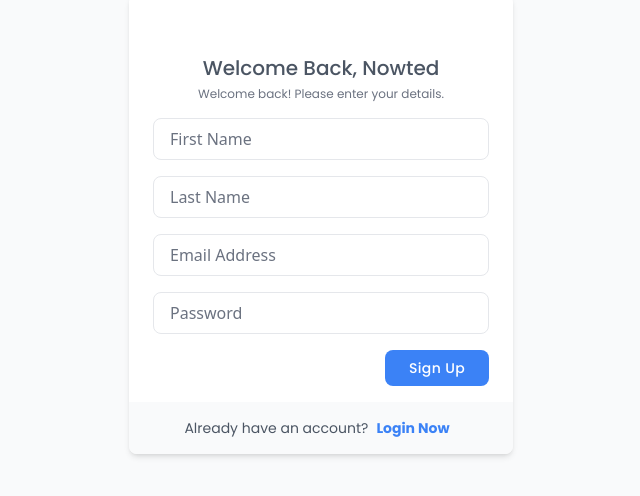
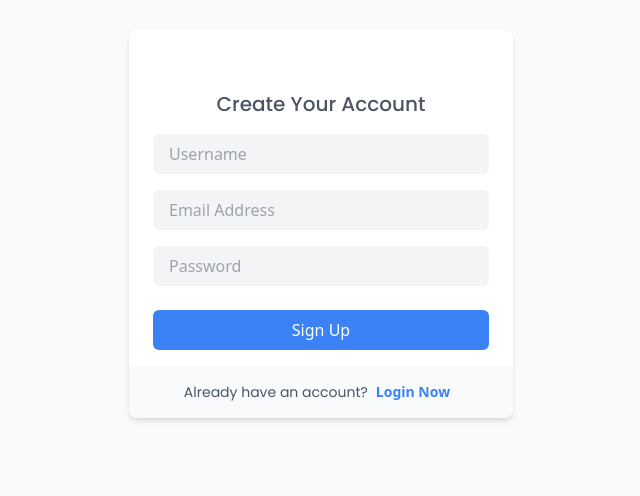
Before and after one commit to webwithtalha/Nowted, a Next.js app: page /auth/sign-up in a window 1280 px wide. Shown: the part 176-672 px from the top of the page, without its empty margins (319-959 px from the left). Built offline with nearby package versions, Linux system fonts and the light colour scheme; a web font is replaced by a local one.

Commit message:
Add user authentication service and implement SignInCard functionality

```diff
--- a/src/app/auth/sign-in/page.tsx
+++ b/src/app/auth/sign-in/page.tsx
@@ -1,8 +1,41 @@
 "use client";
 
+import React, { useState } from "react";
 import Link from "next/link";
+import { useRouter } from 'next/navigation'; // For Next.js App Router
+import { userService } from "../../services/userService";
 
 const SignInCard = () => {
+  const [email, setEmail] = useState("");
+  const [password, setPassword] = useState("");
+  const [errorMsg, setErrorMsg] = useState("");
+  const router = useRouter();
+
+  const handleSubmit = async (e: React.FormEvent) => {
+    e.preventDefault();
+    setErrorMsg("");
+
+    // Call the login function and store the entire response in a variable first
+    const result = await userService.loginUser(email.trim(), password.trim());
+
+    // Log the result to see what you are actually getting back
+    console.log("Login result:", result);
+
+    // Now try destructuring after you have confirmed what result looks like
+    const { success, token } = result;
+
+    if (success && token) {
+      localStorage.setItem("token", token);
+      router.push("/");
+    } else {
+      setErrorMsg("Invalid credentials");
+    }
+  };
+
+
+
+
+
   return (
     <div className="flex items-center justify-center min-h-screen bg-gray-50 dark:bg-customBlack">
       <div className="w-full max-w-sm mx-auto overflow-hidden bg-white rounded-lg shadow-md dark:bg-customBg">
@@ -19,21 +52,36 @@ const SignInCard = () => {
           <p className="mt-1 text-center text-xs font-poppins text-gray-500 dark:text-gray-400">
             Welcome back! Please enter your details.
           </p>
-          <form>
+
+          {errorMsg && (
+            <div className="text-center text-red-500 text-sm font-poppins mt-2">
+              {errorMsg}
+            </div>
+          )}
+
+          <form onSubmit={handleSubmit}>
             <div className="w-full mt-4">
               <input
-                className="block w-full px-4 py-2 mt-2 text-white placeholder-gray-500 bg-white border rounded-lg dark:bg-gray-800 dark:border-gray-600 dark:placeholder-gray-400 focus:border-blue-400 dark:focus:border-blue-300 focus:ring-opacity-40 focus:outline-none focus:ring focus:ring-blue-300"
+                className="block w-full px-4 py-2 mt-2 text-white placeholder-gray-500 bg-white border rounded-lg dark:bg-gray-800 dark:border-gray-600 dark:placeholder-gray-400
+                  focus:border-blue-400 dark:focus:border-blue-300 focus:ring-opacity-40 focus:outline-none focus:ring focus:ring-blue-300"
                 type="email"
                 placeholder="Email Address"
                 aria-label="Email Address"
+                value={email}
+                onChange={(e) => setEmail(e.target.value)}
+                required
               />
             </div>
             <div className="w-full mt-4">
               <input
-                className="block w-full px-4 py-2 mt-2 text-white placeholder-gray-500 bg-white border rounded-lg dark:bg-gray-800 dark:border-gray-600 dark:placeholder-gray-400 focus:border-blue-400 dark:focus:border-blue-300 focus:ring-opacity-40 focus:outline-none focus:ring focus:ring-blue-300"
+                className="block w-full px-4 py-2 mt-2 text-white placeholder-gray-500 bg-white border rounded-lg dark:bg-gray-800 dark:border-gray-600 dark:placeholder-gray-400
+                  focus:border-blue-400 dark:focus:border-blue-300 focus:ring-opacity-40 focus:outline-none focus:ring focus:ring-blue-300"
                 type="password"
                 placeholder="Password"
                 aria-label="Password"
+                value={password}
+                onChange={(e) => setPassword(e.target.value)}
+                required
               />
             </div>
             <div className="flex items-center justify-between mt-4">
@@ -46,7 +94,8 @@ const SignInCard = () => {
 
               <button
                 type="submit"
-                className="px-6 py-2 text-sm font-poppins font-medium tracking-wide text-white capitalize transition-colors duration-300 transform bg-blue-500 rounded-lg hover:bg-blue-400 focus:outline-none focus:ring focus:ring-blue-300 focus:ring-opacity-50"
+                className="px-6 py-2 text-sm font-poppins font-medium tracking-wide text-white capitalize transition-colors duration-300 transform bg-blue-500 rounded-lg hover:bg-blue-400
+                  focus:outline-none focus:ring focus:ring-blue-300 focus:ring-opacity-50"
               >
                 Sign In
               </button>
--- a/src/app/auth/sign-up/page.tsx
+++ b/src/app/auth/sign-up/page.tsx
@@ -1,12 +1,46 @@
 "use client";
 
+import React, { useState } from "react";
 import Link from "next/link";
+import { userService } from "../../services/userService";
 
 const SignUpCard = () => {
+  const [formData, setFormData] = useState({
+    username: "",
+    email: "",
+    password: "",
+  });
+  const [error, setError] = useState<string | null>(null);
+  const [success, setSuccess] = useState<string | null>(null);
+  const [loading, setLoading] = useState(false);
+
+  const handleChange = (e: React.ChangeEvent<HTMLInputElement>) => {
+    setFormData({
+      ...formData,
+      [e.target.name]: e.target.value,
+    });
+  };
+
+  const handleSubmit = async (e: React.FormEvent) => {
+    e.preventDefault();
+    setError(null);
+    setSuccess(null);
+    setLoading(true);
+
+    try {
+      await userService.createUser(formData);
+      setSuccess("User created successfully! You can now log in.");
+      setFormData({ username: "", email: "", password: "" });
+    } catch (err) {
+      setError((err as Error).message || "Failed to create user.");
+    } finally {
+      setLoading(false);
+    }
+  };
+
   return (
     <div className="flex items-center justify-center min-h-screen bg-gray-50 dark:bg-customBlack">
       <div className="w-full max-w-sm mx-auto overflow-hidden bg-white rounded-lg shadow-md dark:bg-customBg">
-        {/* Logo Section */}
         <div className="px-6 py-4">
           <div className="flex justify-center mx-auto">
             <span className="text-2xl font-bold cursor-pointer text-white font-yuji">
@@ -14,79 +48,61 @@ const SignUpCard = () => {
             </span>
           </div>
 
-          {/* Welcome Message */}
           <h3 className="mt-3 text-xl font-poppins font-medium text-center text-gray-600 dark:text-gray-200">
-            Welcome Back, Nowted
+            Create Your Account
           </h3>
-          <p className="mt-1 text-center text-xs font-poppins text-gray-500 dark:text-gray-400">
-            Welcome back! Please enter your details.
-          </p>
 
-          {/* Form Section */}
-          <form>
-            <div className="w-full mt-4">
+          <form onSubmit={handleSubmit}>
             <input
-                className="block w-full px-4 py-2 mt-2 text-white placeholder-gray-500 bg-white border rounded-lg dark:bg-gray-800 dark:border-gray-600 dark:placeholder-gray-400 focus:border-blue-400 dark:focus:border-blue-300 focus:ring-opacity-40 focus:outline-none focus:ring focus:ring-blue-300"
               type="text"
-                placeholder="First Name"
-                aria-label="First Name"
+              name="username"
+              value={formData.username}
+              onChange={handleChange}
+              placeholder="Username"
+              required
+              className="block w-full px-4 py-2 mt-4 bg-gray-100 rounded-md"
             />
-            </div>
 
-            <div className="w-full mt-4">
             <input
-                className="block w-full px-4 py-2 mt-2 text-white placeholder-gray-500 bg-white border rounded-lg dark:bg-gray-800 dark:border-gray-600 dark:placeholder-gray-400 focus:border-blue-400 dark:focus:border-blue-300 focus:ring-opacity-40 focus:outline-none focus:ring focus:ring-blue-300"
-                type="text"
-                placeholder="Last Name"
-                aria-label="Last Name"
+              type="email"
+              name="email"
+              value={formData.email}
+              onChange={handleChange}
+              placeholder="Email Address"
+              required
+              className="block w-full px-4 py-2 mt-4 bg-gray-100 rounded-md"
             />
-            </div>
 
-            {/* Email Input */}
-            <div className="w-full mt-4">
             <input
-                className="block w-full px-4 py-2 mt-2 text-white placeholder-gray-500 bg-white border rounded-lg dark:bg-gray-800 dark:border-gray-600 dark:placeholder-gray-400 focus:border-blue-400 dark:focus:border-blue-300 focus:ring-opacity-40 focus:outline-none focus:ring focus:ring-blue-300"
-                type="email"
-                placeholder="Email Address"
-                aria-label="Email Address"
+              type="password"
+              name="password"
+              value={formData.password}
+              onChange={handleChange}
+              placeholder="Password"
+              required
+              className="block w-full px-4 py-2 mt-4 bg-gray-100 rounded-md"
             />
-            </div>
-
-            {/* Password Input */}
-            <div className="w-full mt-4">
-              <input
-                className="block w-full px-4 py-2 mt-2 text-white placeholder-gray-500 bg-white border rounded-lg dark:bg-gray-800 dark:border-gray-600 dark:placeholder-gray-400 focus:border-blue-400 dark:focus:border-blue-300 focus:ring-opacity-40 focus:outline-none focus:ring focus:ring-blue-300"
-                type="password"
-                placeholder="Password"
-                aria-label="Password"
-              />
-            </div>
-
-            {/* Forget Password and Sign In Button */}
-            <div className="flex items-center justify-between mt-4">
-              <Link
-                href="/forgot-password"
-                className="text-sm text-gray-600 font-poppins dark:text-gray-200 hover:text-gray-500"
-              ></Link>
 
             <button
               type="submit"
-                className="px-6 py-2 text-sm font-poppins font-medium tracking-wide text-white capitalize transition-colors duration-300 transform bg-blue-500 rounded-lg hover:bg-blue-400 focus:outline-none focus:ring focus:ring-blue-300 focus:ring-opacity-50"
+              className="w-full px-4 py-2 mt-6 text-white bg-blue-500 rounded-md"
+              disabled={loading}
             >
-                Sign Up
+              {loading ? "Signing Up..." : "Sign Up"}
             </button>
-            </div>
           </form>
+
+          {error && <p className="mt-4 text-sm text-red-500">{error}</p>}
+          {success && <p className="mt-4 text-sm text-green-500">{success}</p>}
         </div>
 
-        {/* Footer Section */}
         <div className="flex items-center justify-center py-4 text-center bg-gray-50 dark:bg-gray-800">
           <span className="text-sm text-gray-600 font-poppins dark:text-gray-200">
             Already have an account?{" "}
           </span>
           <Link
             href="/auth/sign-in"
-            className="mx-2 text-sm font-bold font-poppins text-blue-500 dark:text-blue-400 hover:underline"
+            className="mx-2 text-sm font-bold text-blue-500 dark:text-blue-400 hover:underline"
           >
             Login Now
           </Link>
--- a/src/app/page.tsx
+++ b/src/app/page.tsx
@@ -4,6 +4,7 @@ import Sidebar from "./_components/Sidebar";
 import NoteContent from "./_components/NoteContent";
 
 export default function Home() {
+
   return (
     <div className="flex h-screen">
       <Sidebar />
--- /dev/null
+++ b/src/app/services/type.ts
@@ -0,0 +1,4 @@
+export interface LoginResponse {
+    success: boolean;
+    token?: string;
+}
--- /dev/null
+++ b/src/app/services/userService.ts
@@ -0,0 +1,14 @@
+import apiClient from "./apiClient";
+import { LoginResponse } from "./type";
+
+export const userService = {
+  createUser: async (userData: { username: string; email: string; password: string }) => {
+    return apiClient.post("/users", userData);
+  },
+
+  loginUser: async (email: string, password: string): Promise<LoginResponse> => {
+    const response = await apiClient.post("/users/login", { email, password });
+    // Since response is already { success: true, token: "..." } and NOT an AxiosResponse:
+    return response as unknown as LoginResponse;  // return response directly, do NOT use response.data
+  }
+};
```
Also changed, not shown: package.json (+4 -3 lines), src/app/services/apiClient.ts (added, +37 -0 lines), 1 other file (tests, documents, lock files or other folders). Lines whose indentation alone changed are shown as unchanged.
